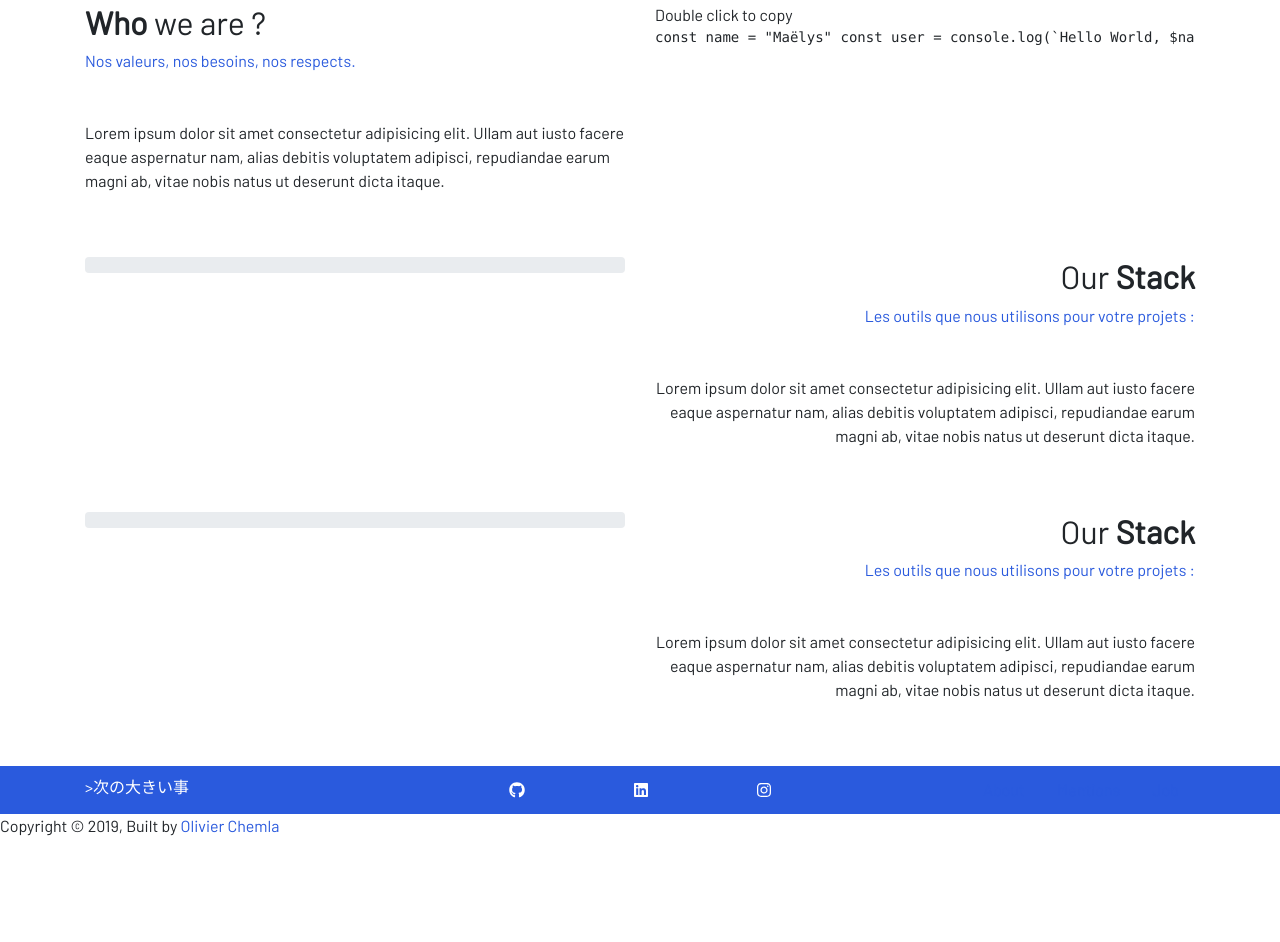
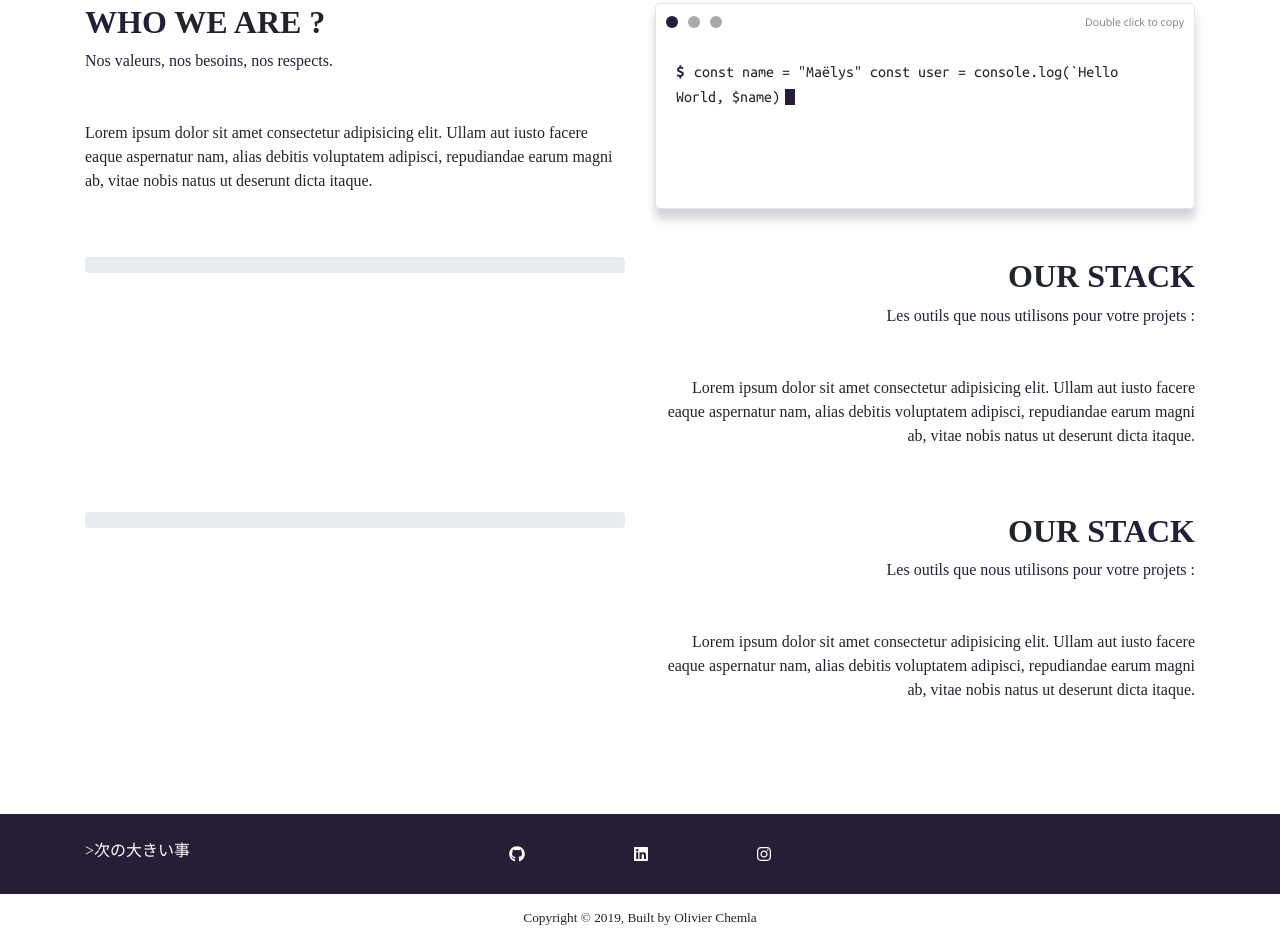
Before and after one commit to OliveCh12/Hydra, a Gatsby site: page / in a window 1280 px wide. Shown: the part 499-1441 px from the top of the page. Before the commit the page ends 1353 px from the top, so only its background shows below. Built offline with nearby package versions, Linux system fonts and the light colour scheme; Gatsby itself is replaced by a stand-in of ours.

Commit message:
Update Scss

```diff
--- a/src/styles/components/footer.scss
+++ b/src/styles/components/footer.scss
@@ -1,9 +1,22 @@
 .footer-top {
     background-color: $primary;
     color: $white;
-    height: 3rem;
+    min-height: 5rem;
 
     h5 {
         font-size: 12pt;
     }
+
 }
+
+.footer-bottom {
+    display: flex;
+    justify-content: center;
+    align-items: center;
+    height: 3rem;
+
+    p{
+        font-size: 10pt;
+        margin: 0;
+    }
+}
--- a/src/styles/components/header.scss
+++ b/src/styles/components/header.scss
@@ -1,6 +1,7 @@
 header {
     background-image: linear-gradient(180deg, lighten($primary, 10%) 10%, $primary 100%);
-    box-shadow: 0px 10px 10px rgba($color: $primary, $alpha: 0.5);
+    background-color: $primary;
+    box-shadow: $box-shadow-glow;
 
     nav {
         font-size: 12pt;
@@ -36,7 +37,6 @@ header {
 
     h1 {
         font-family: 'Noto Sans JP', sans-serif;
-
         font-size: 20pt;
         font-weight: bolder;
         margin-bottom: 1rem;
@@ -53,3 +53,9 @@ header {
         opacity: 0.5;
     }
 }
+
+.divider {
+    fill: $primary;
+    width: 100%;
+    box-shadow: $box-shadow-glow;
+}
--- /dev/null
+++ b/src/styles/components/terminal.scss
@@ -0,0 +1,101 @@
+@import url("https://fonts.googleapis.com/css?family=Open+Sans|Ubuntu+Mono&display=swap");
+
+// Change the color here
+// $primary: #ff0b55;
+$secondary: darkgray;
+
+.terminal {
+    background-color: #fff;
+    border-radius: 5px;
+    border: 1px solid rgba(black, 0.1);
+    box-shadow: $box-shadow-glow;
+    height: 100%;
+    transition: 0.1s;
+
+    .terminal-header {
+        font-family: "Open Sans", sans-serif;
+        font-weight: lighter;
+        display: flex;
+        justify-content: space-between;
+        align-items: center;
+        font-size: 8pt;
+        padding: 10px;
+        color: rgba(black, 0.5);
+    }
+
+    .terminal-dots {
+        display: flex;
+        justify-content: flex-start;
+    }
+
+    .terminal-dot:first-child {
+        background-color: $primary;
+    }
+
+    .terminal-dot {
+        border-radius: 100px;
+        height: 12px;
+        width: 12px;
+        margin-right: 10px;
+        background-color: $secondary;
+        transition: 0.3s;
+        cursor: pointer;
+    }
+
+    .terminal-dot:hover {
+        transform: scale(1.2);
+    }
+
+    .terminal-content {
+        padding: 20px;
+        line-height: 25px;
+    }
+
+    code {
+        font-family: "Ubuntu Mono";
+        font-size: 12pt;
+        margin: 0;
+    }
+
+    pre {
+        margin: 0;
+        overflow: hidden;
+        white-space: pre-wrap;
+    }
+
+    code::before {
+        content: "$";
+        font-family: "Ubuntu Mono";
+        color: $primary;
+        font-weight: bolder;
+        margin-right: 10px;
+    }
+
+    code::after {
+        content: "";
+        padding: 0px 5px 0px 5px;
+        margin: 5px;
+        background: $primary;
+        animation: blink 1s linear infinite;
+    }
+}
+
+@keyframes blink {
+    0% {
+        opacity: 1;
+    }
+
+    100% {
+        opacity: 0;
+    }
+}
+
+.terminal:active {
+    transform: scale(0.99);
+    box-shadow: 0px 0px 0px $primary;
+}
+
+::selection {
+    background-color: $primary;
+    color: white;
+}
--- a/src/styles/main.scss
+++ b/src/styles/main.scss
@@ -1,16 +1,34 @@
 // Override default variables before the import
 @import url('https://fonts.googleapis.com/css?family=Barlow|Noto+Sans+JP&display=swap');
 
-$primary : rgb(42, 90, 221);
+$primary : rgb(38, 30, 54);
 
+$box-shadow-flat: 0px 10px 0px rgba($color: $primary, $alpha: 0.5);
+$box-shadow-glow: 0px 10px 10px rgba($color: $primary, $alpha: 0.2);
 
 $font-stack: Barlow,
 sans-serif;
 $primary-color: #333;
 
 body {
-    font-family: 'Barlow', sans-serif !important;
+    font-family: 'San Francisco Text' !important;
     color: $primary-color;
+}
+
+h2 {
+    font-weight: 800 !important;
+    text-transform: uppercase;
+}
+
+
+strong {
+    color: $primary;
+}
+
+#gatsby-focus-wrapper{
+    display: flex;
+    flex-direction: column;
+    min-height: 100vh;
 }
 
 // Import Bootstrap and its default variables
@@ -18,6 +36,8 @@ body {
 @import "./components/header.scss";
 @import "./components/footer.scss";
 @import "./components/loader.scss";
+@import "./components/terminal.scss";
+
 
 
 
```
